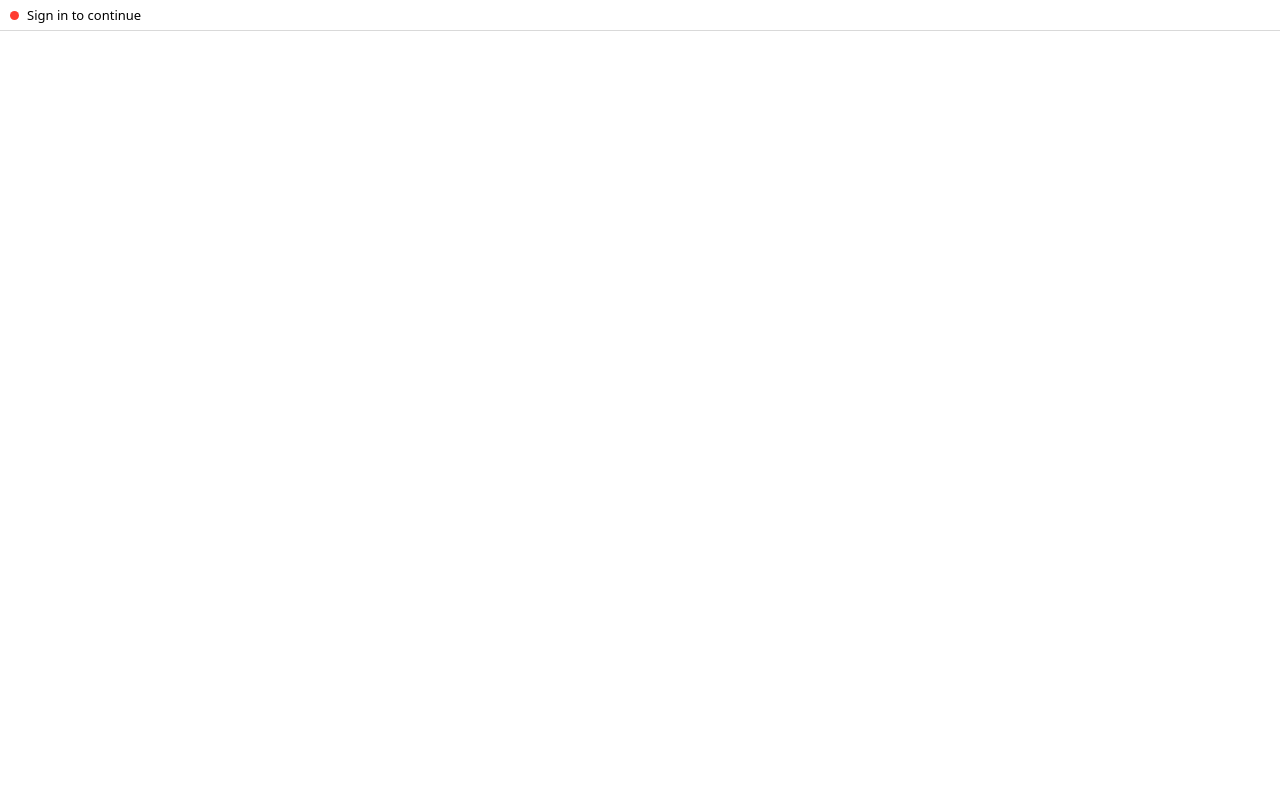
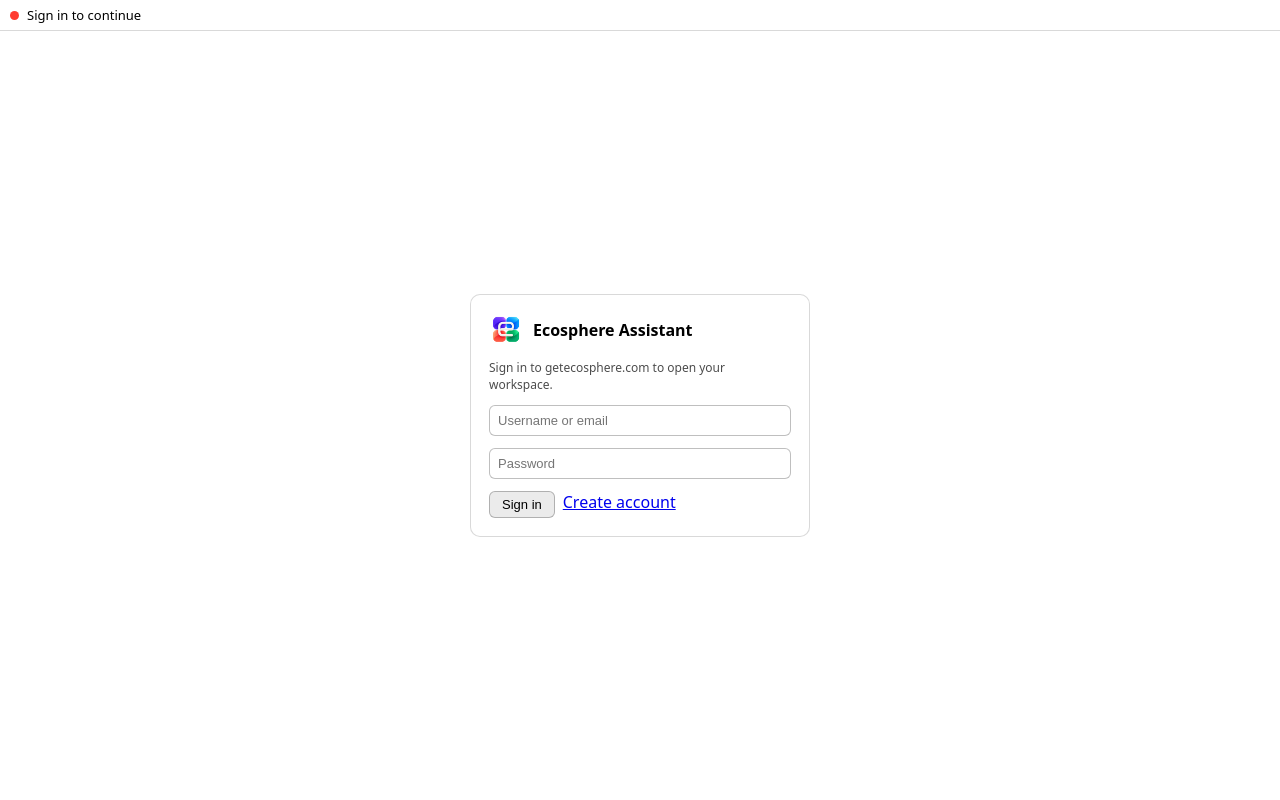
Before and after one commit to getecosphere/ecosphere-assistant, a browser extension: page sidepanel.html in a window 1280 px wide. Shown: the top 800 px of the page. Drawn offline with Linux system fonts and the light colour scheme.

Commit message:
fix: vertically center the sign-in card
#login was a normal-flow block below the full-height iframe, pushing the
stage past the viewport and hiding the form behind a long scroll. Make it
absolute + flex-centered like the wizard/overlay views (v1.4.1).

```diff
--- a/sidepanel.css
+++ b/sidepanel.css
@@ -23,6 +23,21 @@
   display: flex;
   align-items: center;
   gap: 10px;
+}
+
+#login {
+  position: absolute;
+  inset: 0;
+  overflow: auto;
+  display: flex;
+  align-items: center;
+  justify-content: center;
+  padding: 20px 16px;
+  background: color-mix(in srgb, canvas 96%, transparent);
+}
+
+#login.hidden {
+  display: none;
 }
 
 .login-brand img {
```
Also changed, not shown: manifest.json, 1 other file.
